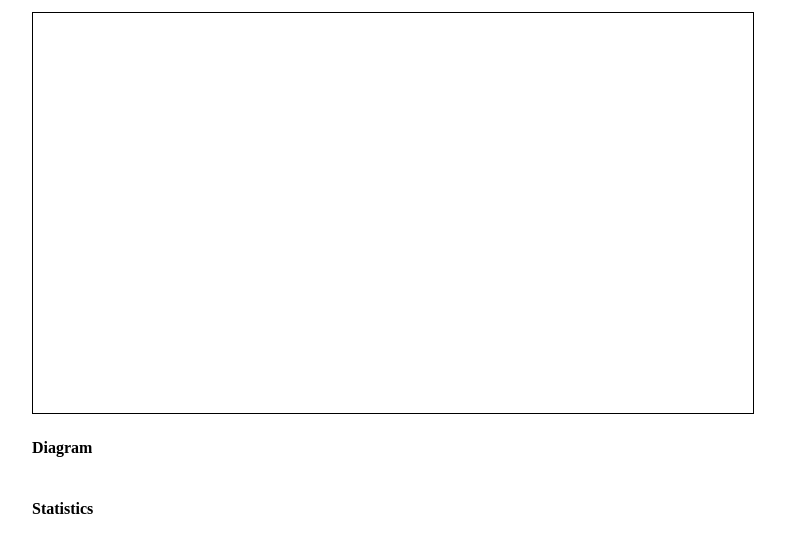
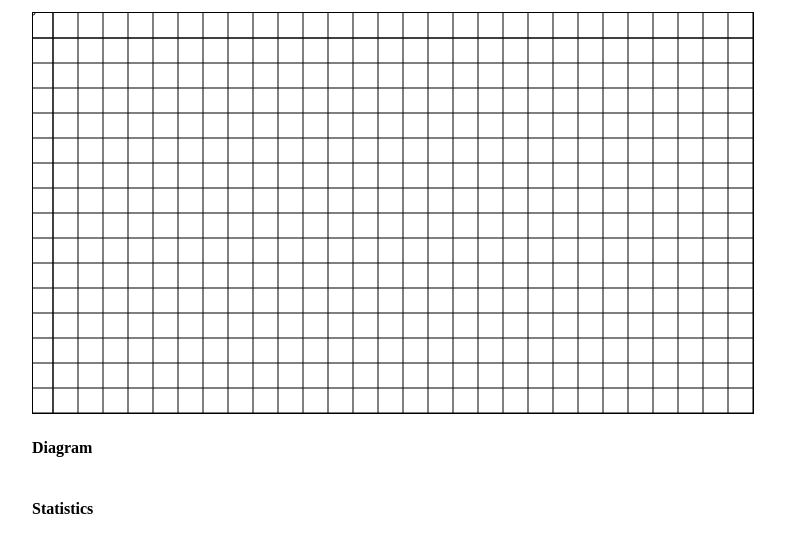
Before and after one commit to KentVejrupMadsen/codespace.javascript, a plain HTML site: page index.html in a window 1280 px wide. Shown: the whole page, without its empty margins (247-1032 px from the left). Drawn offline with Linux system fonts and the light colour scheme.

Commit message:
current state

```diff
--- a/scripts/diagram/diagram.js
+++ b/scripts/diagram/diagram.js
@@ -2,32 +2,70 @@ class Diagram
 {
     constructor( id )
     {
+        this.__initialise_canvas( id );
+        this.__initialise_mouseEvent();
+
+        this.cachedSize = null;
+
+        this.axis = new PresentAxis();
+        this.grid = new PresentGrid();
+    }
+
+    __initialise_grid()
+    {
+
+    }
+
+    __initialise_mouseEvent()
+    {
+        DiagramMouseEventHandler.setup( this.document );
+        this.mouseEventHandler = DiagramMouseEventHandler.retrieveHandler();
+    }
+
+    __initialise_canvas( id )
+    {
         this.document = document.getElementById( id );
         this.context = this.document.getContext("2d" );
+    }
 
-        this.mouseEventHandler = new DiagramMouseEventHandler();
 
-        DiagramMouseEventHandler.setup( this.document );
+    __cache_size()
+    {
+        const width = this.document.width;
+        const heigth = this.document.height;
+
+        this.cachedSize = new Vector( width, heigth );
     }
 
 
     // Accessors
         // https://developer.mozilla.org/en-US/docs/Web/API/HTMLCanvasElement/width
-    width()
+    get Width()
     {
-        return this.document.width;
+        if( this.cachedSize == null )
+        {
+            this.__cache_size();
+        }
+
+        return this.cachedSize.X;
     }
 
         // https://developer.mozilla.org/en-US/docs/Web/API/HTMLCanvasElement/height
-    heigth()
+    get Heigth()
     {
-        return this.document.height;
+        if( this.cachedSize == null )
+        {
+            this.__cache_size();
+        }
+
+        return this.cachedSize.Y;
     }
+
 
     // Code
     initialise()
     {
-        console.log({'width': this.width(), 'heigth': this.heigth()});
+        console.log({'width': this.Width, 'heigth': this.Heigth});
     }
 
     update()
@@ -37,11 +75,15 @@ class Diagram
 
     draw()
     {
+        this.mouseEventHandler.drawMouse();
+
+        this.grid.Screen = this.cachedSize;
+        this.grid.draw( this.context );
 
     }
 
     clean()
     {
-        this.context.clearRect(0, 0, this.width(), this.heigth());
+        this.context.clearRect(0, 0, this.Width, this.Heigth);
     }
 }
--- a/scripts/diagram/diagram_axis.js
+++ b/scripts/diagram/diagram_axis.js
@@ -48,7 +48,14 @@ class PresentAxis
 {
     constructor()
     {
-        this.y = new PresentYAxisOperation();
-        this.x = new PresentXAxisOperation();
+        this.yAxis = new PresentYAxisOperation();
+        this.xAxis = new PresentXAxisOperation();
+
+        this.showAxis = true;
+    }
+
+    draw( canvasContext )
+    {
+
     }
 }
--- /dev/null
+++ b/scripts/diagram/diagram_grid.js
@@ -0,0 +1,169 @@
+class PresentGridOperation
+{
+    constructor( Show )
+    {
+        this.Show = Show;
+        this.GridSize = 25;
+
+    }
+
+    get Show()
+    {
+        return this.show;
+    }
+
+    set Show( X )
+    {
+        this.show = X;
+    }
+
+    get GridSize()
+    {
+        return this.size;
+    }
+
+    set GridSize(s)
+    {
+        this.size = s;
+    }
+
+    __grid_line( sp, ep, context )
+    {
+        context.moveTo( sp.X, sp.Y );
+        context.lineTo( ep.X, ep.Y );
+    }
+}
+
+
+class PresentXGridOperation
+    extends PresentGridOperation
+{
+    constructor()
+    {
+        super( true );
+
+    }
+
+    draw( canvasContext, screenSize )
+    {
+
+        if( this.Show )
+        {
+            canvasContext.beginPath();
+
+            this.__draw_x_lines( canvasContext, screenSize );
+
+            canvasContext.closePath();
+
+            canvasContext.stroke();
+        }
+    }
+
+    __draw_x_lines( context, screenSize )
+    {
+        const t = Math.ceil( screenSize.Y / this.GridSize );
+
+        let y;
+
+        for( y = 0; y < t; y++ )
+        {
+            const current = y * this.GridSize;
+
+            let pS = new PositionVector(0, current);
+            let pE = new PositionVector( screenSize.X , current );
+
+            this.__grid_line( pS, pE, context );
+        }
+    }
+}
+
+
+class PresentYGridOperation
+    extends PresentGridOperation
+{
+    constructor()
+    {
+        super( true );
+
+    }
+
+    draw( canvasContext, screenSize )
+    {
+        if( this.Show )
+        {
+            canvasContext.beginPath();
+
+            this.__draw_y_lines( canvasContext, screenSize );
+
+            canvasContext.closePath();
+            canvasContext.stroke();
+        }
+    }
+
+    __draw_y_lines( context, screenSize )
+    {
+        const t = Math.ceil( screenSize.X / this.GridSize );
+
+        let x;
+
+        for( x = 0; x < t; x++ )
+        {
+            const current = x * this.GridSize;
+
+            let pS = new PositionVector(current, 0);
+            let pE = new PositionVector( current , screenSize.Y );
+
+            this.__grid_line( pS, pE, context );
+        }
+    }
+
+}
+
+
+class PresentGrid
+{
+    constructor()
+    {
+        this.yGrid = new PresentYGridOperation();
+        this.xGrid = new PresentXGridOperation();
+
+        this.screen = null;
+
+        this.showGrid = true;
+    }
+
+    get Y()
+    {
+        return this.yGrid;
+    }
+
+    get X()
+    {
+        return this.xGrid;
+    }
+
+    get Screen()
+    {
+        return this.screen;
+    }
+
+    set Screen( v )
+    {
+        this.screen = v;
+    }
+
+    get Show()
+    {
+        return this.showGrid;
+    }
+
+
+    draw( canvasContext )
+    {
+        if( this.Show )
+        {
+            this.yGrid.draw( canvasContext, this.Screen );
+            this.xGrid.draw( canvasContext, this.Screen );
+        }
+    }
+}
--- a/scripts/diagram/diagram_mouseEvents.js
+++ b/scripts/diagram/diagram_mouseEvents.js
@@ -8,7 +8,7 @@ class DiagramMouseEventHandler
     constructor()
     {
         super( 0, 0 );
-
+        this.debug = true;
     }
 
     static setup( canvas )
@@ -18,12 +18,44 @@ class DiagramMouseEventHandler
 
         canvas.addEventListener( "mousemove", function( e ){ diagram_event_mouse_move( e ) } );
     }
+
+    static retrieveHandler()
+    {
+        return mouseDiagramEventHandler;
+    }
+
+    drawMouse()
+    {
+        if( this.debug )
+        {
+            let context = mouseCanvas.getContext('2d');
+
+
+            const posX = calculateOffsetX(this.x, mouseCanvas.width);
+            const posY = calculateOffsetY(this.y, mouseCanvas.height);
+
+            context.beginPath();
+            context.arc( posX, posY, 2, 0, 2 * Math.PI);
+            context.closePath();
+
+            context.stroke();
+        }
+    }
 }
 
 
 function diagram_event_mouse_move( e )
 {
-    var handler = mouseDiagramEventHandler;
-    let boundary = mouseCanvas.getBoundingClientRect();
+    let handler = mouseDiagramEventHandler;
 
+    const canvas = mouseCanvas;
+    const boundary = mouseCanvas.getBoundingClientRect();
+
+    let x, y = 0;
+
+    x = ((e.clientX - boundary.left)/(boundary.right - boundary.left)) * canvas.width;
+    y = ((e.clientY - boundary.top)/(boundary.bottom - boundary.top)) * canvas.height;
+
+    handler.X = x;
+    handler.Y = y;
 }
--- a/scripts/functions.js
+++ b/scripts/functions.js
@@ -0,0 +1,10 @@
+function calculateOffsetX( posX, width )
+{
+    return width - posX;
+}
+
+
+function calculateOffsetY( posY, heigth )
+{
+    return heigth - posY;
+}
```
Also changed, not shown: index.html (+4 -0 lines).
